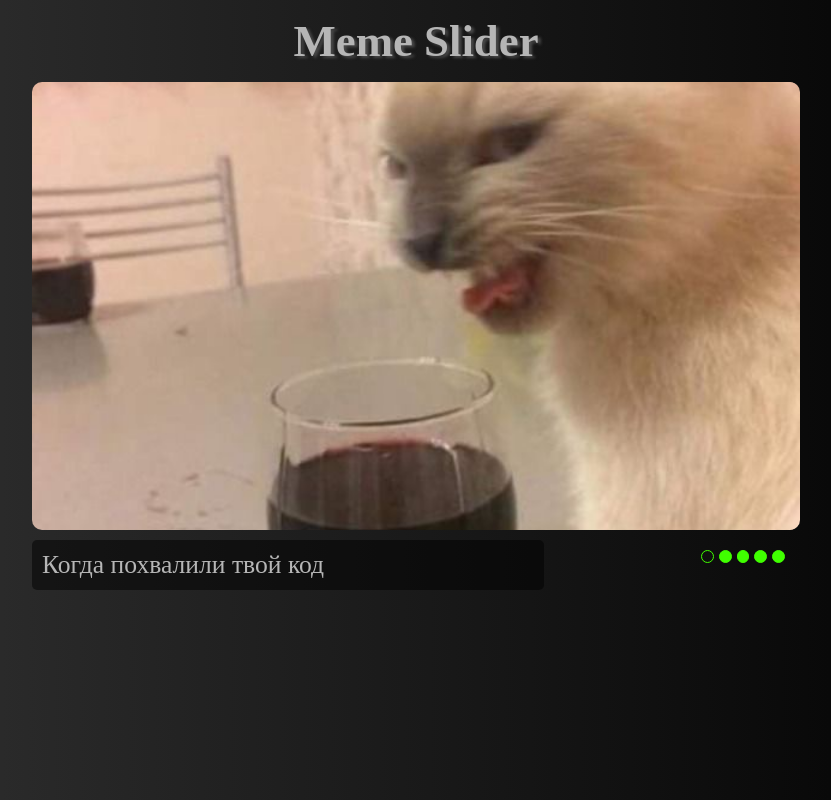
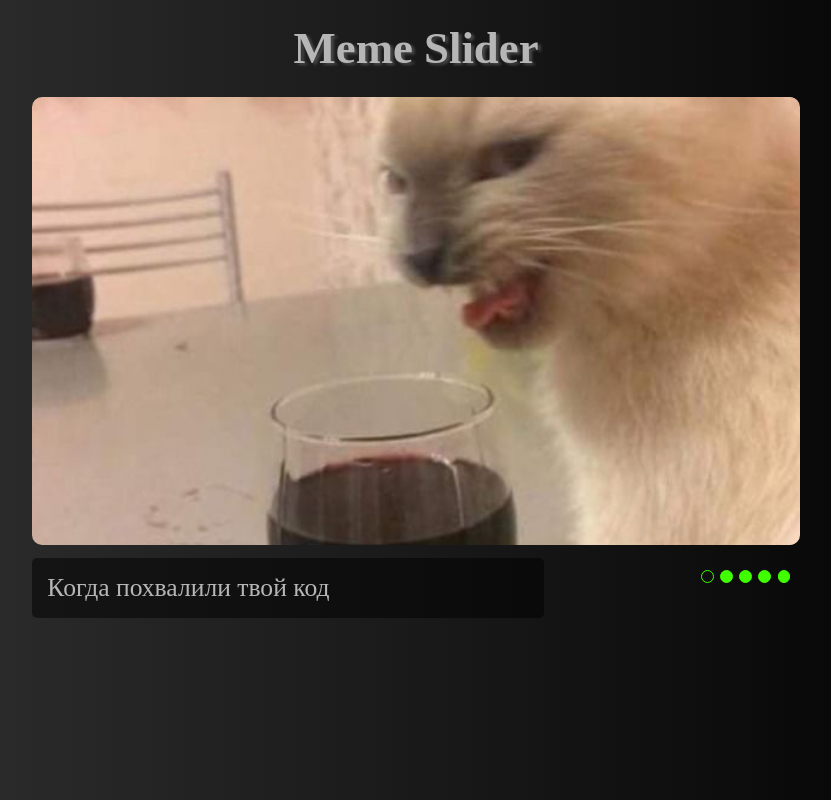
Before and after one commit to SPHsofi/cssMemeSlider, a plain HTML site: page cssMemeSlider/index.html in a window 1280 px wide. Shown: the whole page, without its empty margins (224-1055 px from the left). Drawn offline with Linux system fonts and the light colour scheme.

Commit message:
fix: change padding and margin measurement from px to relative measurement (Mon, Sep 16, 2024 11:52:11 AM)

```diff
--- a/cssMemeSlider/styles.css
+++ b/cssMemeSlider/styles.css
@@ -6,7 +6,7 @@
 
 h1 {
     text-align: center;
-    margin: 15px;
+    margin: 0.5em;
     text-shadow: 3px 2px 3px #494949;
     color: #b6b6b6;
     font-size: 3.5vw;
@@ -40,7 +40,7 @@ input[type="radio"] {
     grid-template-areas: 'img img img' 'text text controls';
     justify-items: end;
     align-items: start;
-    grid-row-gap: 10px;
+    grid-row-gap: 1vw;
 }
 
 @media screen and (max-width: 768px) {
@@ -49,7 +49,7 @@ input[type="radio"] {
         grid-template-columns: 30vw 30vw;
         grid-template-areas: 'img img' 'controls controls' 'text text';
         justify-items: center;
-        grid-row-gap: 5px;
+        grid-row-gap: 0.5vw;
     }
 }
 
@@ -81,7 +81,7 @@ input[type="radio"] {
 .controls {
     display: flex;
     flex-direction: row;
-    gap: 5px;
+    gap:  0.5vw;
     grid-area: controls;
 }
 
@@ -90,15 +90,15 @@ input[type="radio"] {
     justify-content: center;
     align-items: center;
     cursor: pointer;
-    padding: 10px 0;
+    padding: 0.8rem 0;
 }
 
 .controler-wrapper:first-child {
-    padding-left: 15px;
+    padding-left: 0.6rem;
 }
 
 .controler-wrapper:last-child {
-    padding-right: 15px;
+    padding-right: 0.6rem;
 }
 
 .controler {
@@ -119,7 +119,7 @@ input[type="radio"] {
 .text-group {
     color: #b6b6b6;
     background: rgba(0, 0, 0, 0.5);
-    padding: 10px;
+    padding: 3%;
     border-radius: 5px;
 }
 
```
